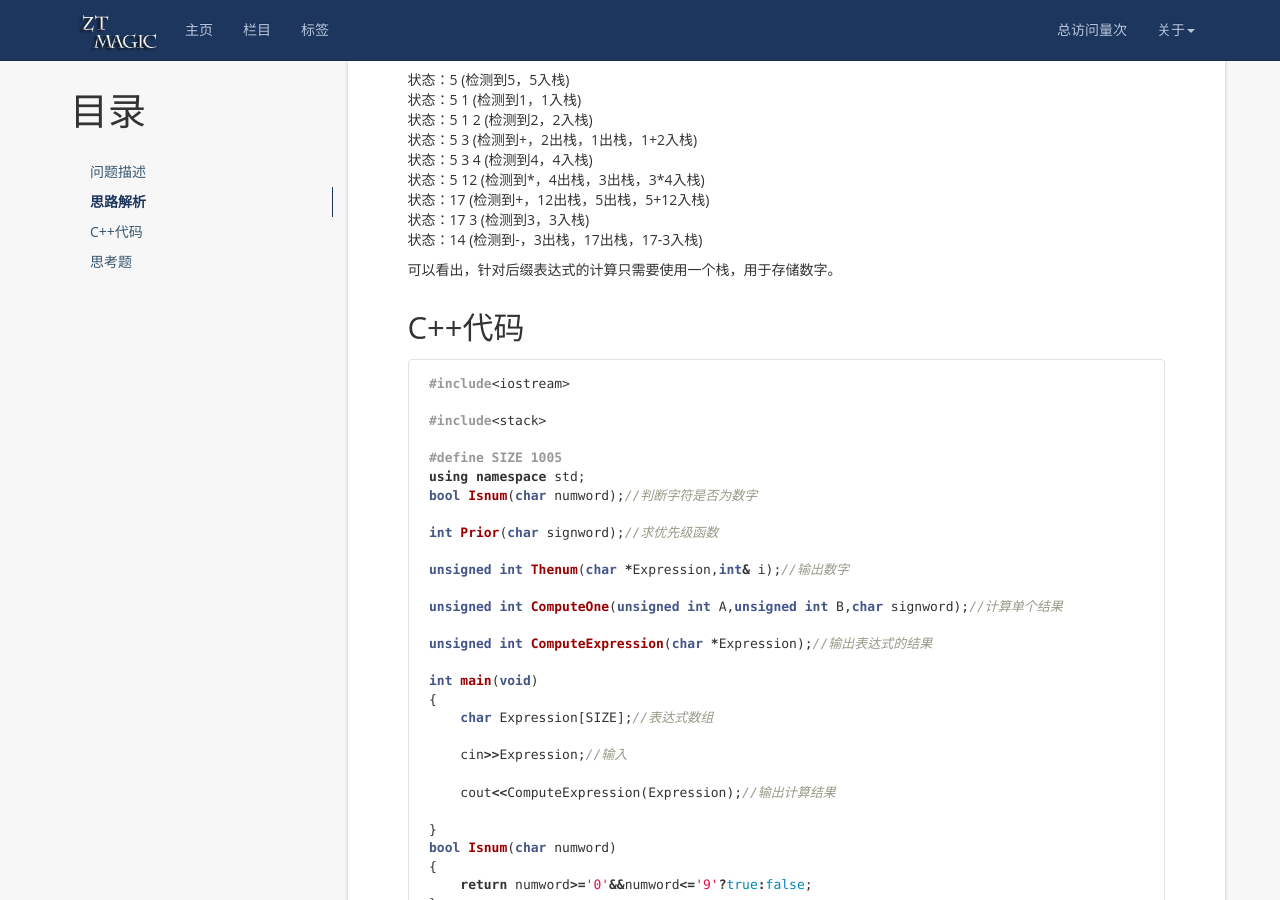
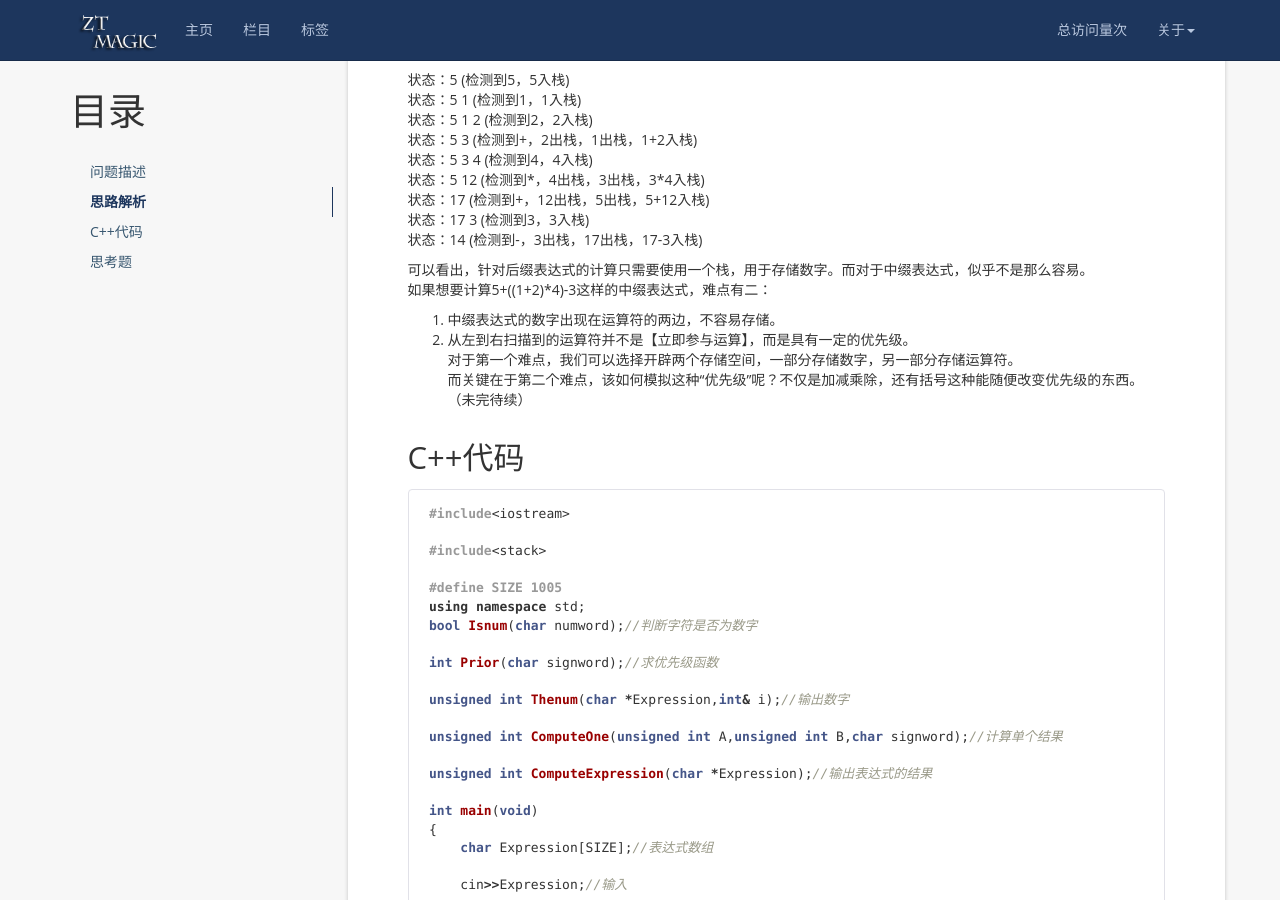
Before and after one commit to ztmail723/ztmail723.github.io, a Jekyll site: the page built from _posts/2019-05-05-Compute-Expression.md, in a window 1280 px wide and 900 px high, scrolled down 654 px. Built offline with Jekyll 4.4.1, drawn with Linux system fonts in a browser that asks for light colours; nearby versions of some CDN libraries; formulas are drawn with MathJax 3; a script that is not in the unit is left out; comment, search, counter and statistics services are not loaded.

Commit message:
Update 2019-05-05-Compute-Expression.md

```diff
--- a/_posts/2019-05-05-Compute-Expression.md
+++ b/_posts/2019-05-05-Compute-Expression.md
@@ -34,8 +34,7 @@ tag: 算法
 5+((1+2)\*4)-3
 用栈模拟后缀表达式的计算结果如下
 
-
-状态：5     	(检测到5，5入栈)
+状态：5    (检测到5，5入栈)
 状态：5 1	(检测到1，1入栈)
 状态：5 1 2	(检测到2，2入栈)
 状态：5 3	(检测到+，2出栈，1出栈，1+2入栈)
@@ -45,9 +44,13 @@ tag: 算法
 状态：17 3	(检测到3，3入栈)
 状态：14		(检测到-，3出栈，17出栈，17-3入栈)
 
-
-可以看出，针对后缀表达式的计算只需要使用一个栈，用于存储数字。
-
+可以看出，针对后缀表达式的计算只需要使用一个栈，用于存储数字。而对于中缀表达式，似乎不是那么容易。
+如果想要计算5+((1+2)\*4)-3这样的中缀表达式，难点有二：
+1. 中缀表达式的数字出现在运算符的两边，不容易存储。
+2. 从左到右扫描到的运算符并不是【立即参与运算】，而是具有一定的优先级。
+对于第一个难点，我们可以选择开辟两个存储空间，一部分存储数字，另一部分存储运算符。
+而关键在于第二个难点，该如何模拟这种“优先级”呢？不仅是加减乘除，还有括号这种能随便改变优先级的东西。
+（未完待续）
 
 C++代码
 -------------------------------------
```
